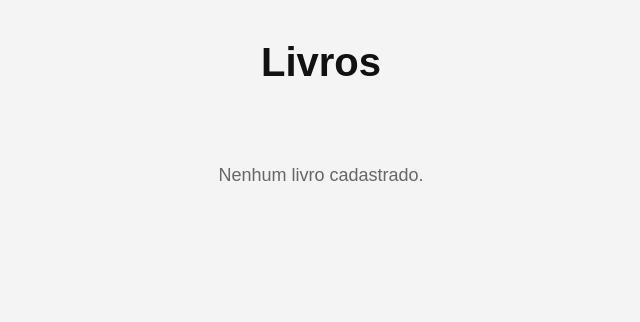
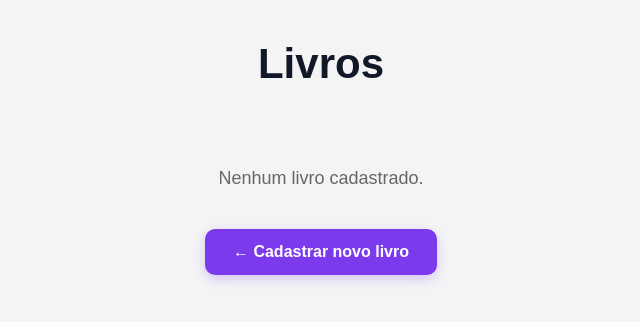
Before and after one commit to nicollasifsp/ideal-book, a Flask app: page /obras in a window 1280 px wide. Shown: the top 322 px of the page, without its empty margins (319-959 px from the left). Run offline with Flask 3, Linux system fonts and the light colour scheme; data comes from the database, SQL or seed files in the repository; both versions use the stored data as it was after the commit.

Commit message:
debug: deletar livro

```diff
--- a/app.py
+++ b/app.py
@@ -166,6 +166,7 @@ def editarCapitulo(idCapitulo):
         else:
              return render_template("editarCapitulo.html",erro="infelizmente ocorreu um erro tente mais tarde",capitulo=capitulo)
 
+
 @app.route("/deletar/capitulo/<int:idCapitulo>")
 def deletarCapituloId(idCapitulo):
     #será que preciso fazer a validação para ver se o livro realmente pertence ao usuário?
@@ -199,6 +200,7 @@ def deletarCapituloId(idCapitulo):
     else:
         return render_template("menuLivro.html",erroDelete="erro ao deletar o capítulo",capitulos=capitulos,livro=livro)
 
+
 @app.route("/deletar/livro/<int:idLivro>")
 def deleterLivroId(idLivro):
     livro = controllerLivro.getLivroIdLivro(idLivro)
@@ -212,7 +214,7 @@ def deleterLivroId(idLivro):
         abort(403)
 
     mensagem = controllerLivro.deletarLivro(livro)
-    livros=controllerLivro.getLivroIdLivro(idLivro)
+    livros=controllerLivro.getLivrosAutor(idSession)
     if mensagem == False:
         return render_template(
             "obras.html",
@@ -229,10 +231,11 @@ def deleterLivroId(idLivro):
             livros=livros
         )
 
-    return render_template(
-        "obras.html",
+    return redirect(
+        url_for("obras",
         sucesso="livro e capítulos deletados com sucesso",
-        livros=livros
+        livros=livros)
+
     )
 
 
--- a/templates/cadastrarLivro.html
+++ b/templates/cadastrarLivro.html
@@ -163,7 +163,7 @@
     </form>
 
     <a class="voltar" href="{{ url_for('obras') }}">
-        ← Suas obras
+        Suas obras ->
     </a>
 
 </div>
--- a/templates/menuLivro.html
+++ b/templates/menuLivro.html
@@ -191,7 +191,7 @@
         </p>
 
     {% endif %}
-    <a href="{{url_for('obras',)}}">Para voltar</a>
+    <a href="{{url_for('obras')}}">Para voltar</a>
 
 </div>
 
--- a/templates/obras.html
+++ b/templates/obras.html
@@ -23,8 +22,8 @@
         h1{
             text-align: center;
             margin-bottom: 40px;
-            font-size: 40px;
-            color: #111;
+            font-size: 42px;
+            color: #111827;
         }
 
         .pai{
@@ -137,33 +159,70 @@
             margin-top: 40px;
         }
 
-        .botao-atencao {
-            background-color: #dc3545;
-                color: white;
-                padding: 10px 15px;
-                border-radius: 6px;
-                text-decoration: none;
-                font-weight: bold;
-                display: block;
-                width: fit-content;
-                margin: 20px auto;
-                transition: 0.2s;
+        .botao-voltar{
+            display: block;
+            width: fit-content;
+
+            margin: 40px auto 0;
+
+            padding: 14px 28px;
+
+            background: #7c3aed;
+            color: white;
+
+            text-decoration: none;
+            font-size: 16px;
+            font-weight: bold;
+
+            border-radius: 10px;
+
+            transition: all 0.2s ease;
+
+            box-shadow: 0 4px 12px rgba(124, 58, 237, 0.25);
         }
 
-        .botao-atencao:hover {
-            background-color: #bb2d3b;
+        .botao-voltar:hover{
+            background: #6d28d9;
+            transform: translateY(-2px);
+
+            box-shadow: 0 6px 16px rgba(124, 58, 237, 0.35);
         }
 
+        .alert-sucesso{
+            max-width: 600px;
+            margin: 0 auto 25px;
+            padding: 15px;
+
+            text-align: center;
+
+            background: #dcfce7;
+            color: #166534;
+
+            border-radius: 8px;
+        }
+
+        .alert-erro{
+            max-width: 600px;
+            margin: 0 auto 25px;
+            padding: 15px;
+
+            text-align: center;
+
+            background: #fee2e2;
+            color: #991b1b;
+
+            border-radius: 8px;
+        }
     </style>
-
 </head>
 <body>
+
     {% if erro %}
-    <div class="alert-erro">{{ erro }}</div>
+        <div class="alert-erro">{{ erro }}</div>
     {% endif %}
 
     {% if sucesso %}
-    <div class="alert-sucesso">{{ sucesso }}</div>
+        <div class="alert-sucesso">{{ sucesso }}</div>
     {% endif %}
 
     <h1>Livros</h1>
@@ -176,7 +235,7 @@
 
                 <div class="filha">
 
-                    <img src="{{ livro.caminhoImagem }}" alt="imagem do livro">
+                    <img src="{{ livro.caminhoImagem }}" alt="Imagem do livro">
 
                     <div class="conteudo">
 
@@ -197,10 +257,13 @@
                             {{ livro.autor }}
                         </p>
 
-                        <a class="botao" href="{{url_for('menuLivro',idLivro=livro.id)}}">
+                        <a class="botao"
+                           href="{{ url_for('menuLivro', idLivro=livro.id) }}">
                             Detalhar livro
                         </a>
-                        <a class="botao-atencao" href="{{url_for('menuLivro',idLivro=livro.id)}}">
+
+                        <a class="botao-atencao"
+                           href="{{ url_for( 'deleterLivroId', idLivro=livro.id) }}">
                             Deletar livro
                         </a>
 
@@ -220,20 +283,29 @@
 
     </div>
 
+    <a href="{{ url_for('cadastrarLivro') }}" class="botao-voltar">
+        ← Cadastrar novo livro
+    </a>
+
     <script>
         document.addEventListener("DOMContentLoaded", function () {
+
             const descricoes = document.querySelectorAll(".descricao");
 
             descricoes.forEach(desc => {
+
                 const btn = desc.nextElementSibling;
 
-                if (desc.scrollHeight > desc.clientHeight) {
+                if(desc.scrollHeight > desc.clientHeight){
                     btn.style.display = "block";
                 }
+
             });
+
         });
 
         function toggleDesc(id){
+
             const desc = document.getElementById("desc-" + id);
             const btn = document.getElementById("btn-" + id);
 
```
Also changed, not shown: other parts of templates/obras.html (+36 -12 lines), instance/idealBook.db, static/paiVendoParteFilha.jpg (added).
